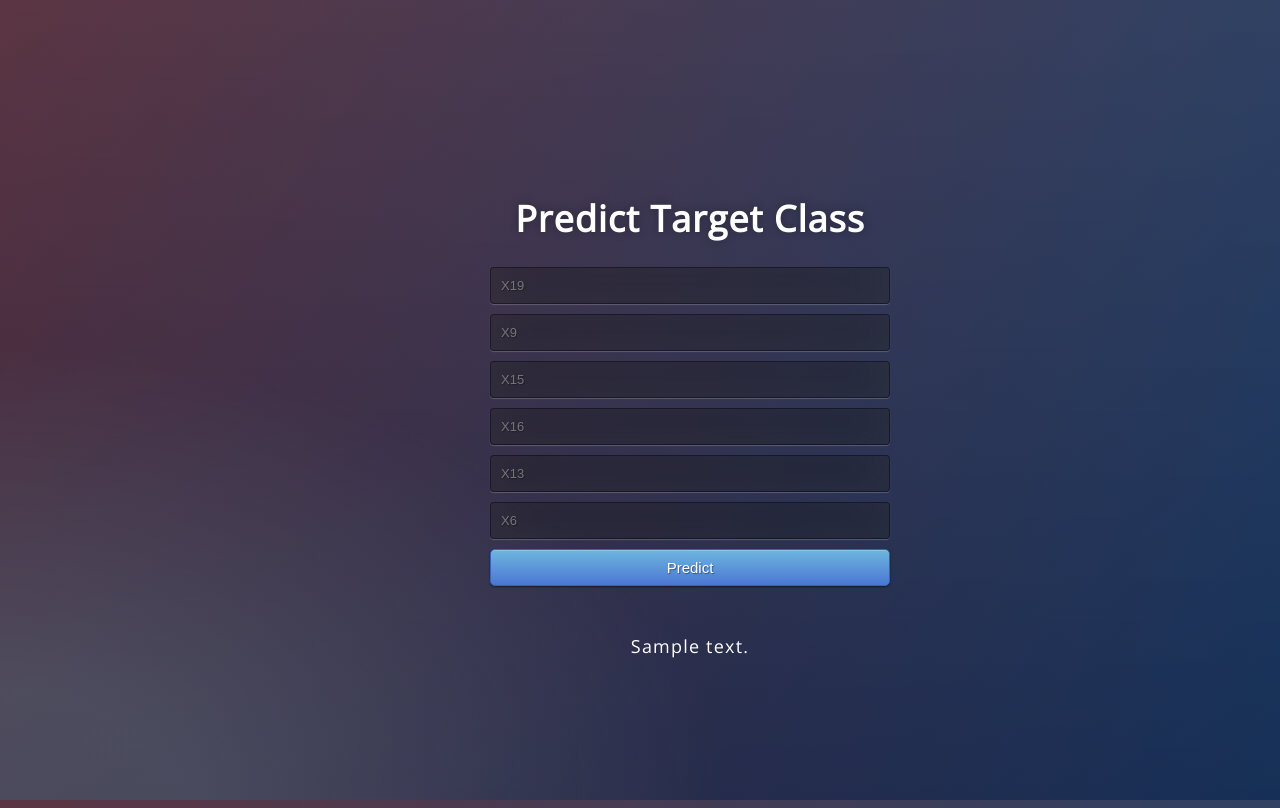
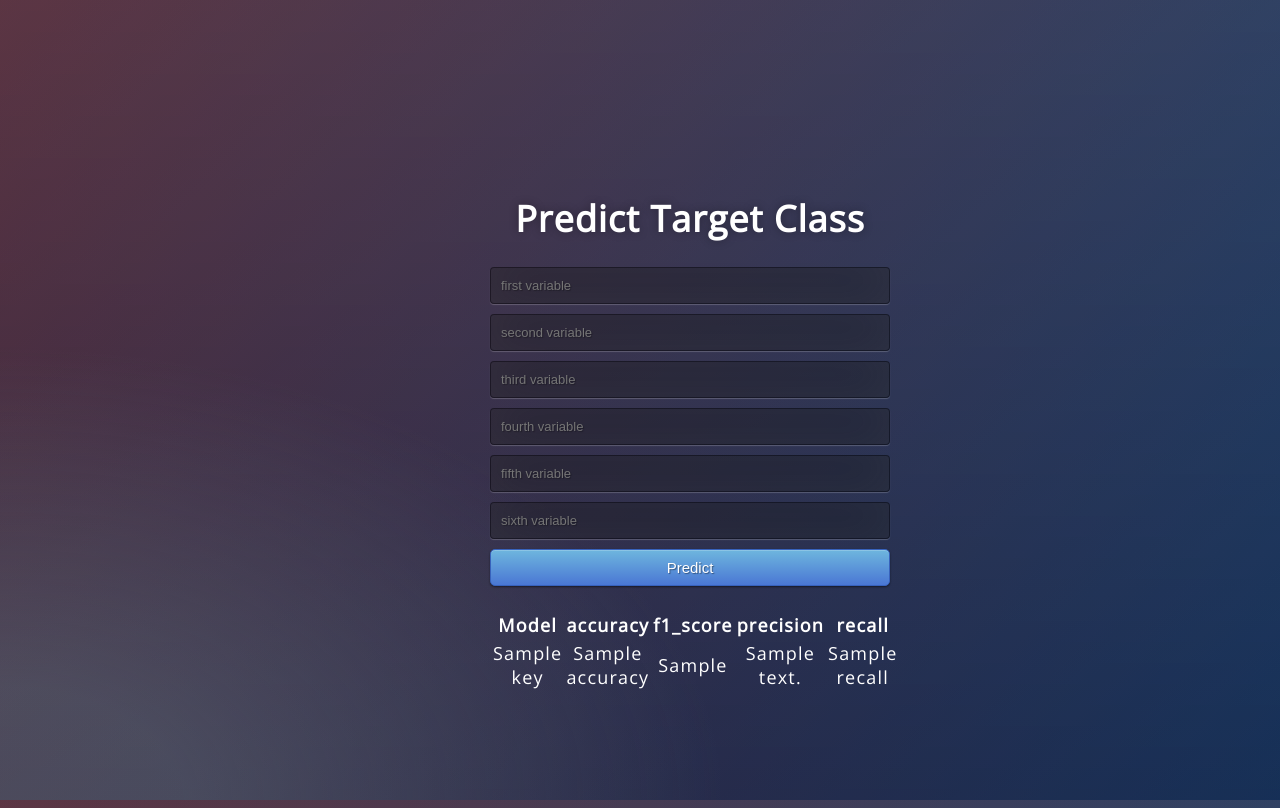
Before and after one commit to atlili/DS_FLASK, a Flask app: template templates/index.html in a window 1280 px wide. Run offline with Flask 2, Linux system fonts and the light colour scheme; the template is opened without the code that fills it: most values are stand-ins (such as "Sample title", 1, 10 or a date in 2020); parts of the project's set-up code (start-up, migrations or seed data) failed here and were passed over.

Commit message:
Update index.html

```diff
--- a/templates/index.html
+++ b/templates/index.html
@@ -17,19 +17,39 @@
      <!-- Main Input For Receiving Query to our ML -->
     <form action="{{ url_for('predict')}}"method="post">
 
-    	<input type="text" name="X19" placeholder="X19" required="required" />
-        <input type="text" name="X9" placeholder="X9" required="required" />
-		<input type="text" name="X15" placeholder="X15" required="required" />
-		<input type="text" name="X16" placeholder="X16" required="required" />
-    <input type="text" name="X13" placeholder="X13" required="required" />
-    <input type="text" name="X6" placeholder="X6" required="required" />
+    	<input type="text" name="X19" placeholder="first variable" required="required" />
+        <input type="text" name="X9" placeholder="second variable" required="required" />
+		<input type="text" name="X15" placeholder="third variable" required="required" />
+		<input type="text" name="X16" placeholder="fourth variable" required="required" />
+    <input type="text" name="X13" placeholder="fifth variable"  />
+    <input type="text" name="X6" placeholder="sixth variable"  />
 
         <button type="submit" class="btn btn-primary btn-block btn-large">Predict</button>
     </form>
+   <br>
+   <table>
+   <tr>
+        <th>Model</th>
+        <th> accuracy</th>
+        <th>f1_score</th>
+        <th>precision</th>
+        <th>recall</th>
+    </tr>
+
+       {% for key, value in results.items() %}
+        <tr>
+        <td>{{key}}</td>
+        <td>{{value['accuracy']}}</td>
+        <td>{{value['f1-score']}}</td>
+        <td>{{value['precision']}}</td>
+        <td>{{value['recall']}}</td>
+
+          </tr>
+      {% endfor %}
+      </table>
+   <br>
 
    <br>
-   <br>
-   {{ prediction_text }}
  </div>
 </body>
 </html>
```
